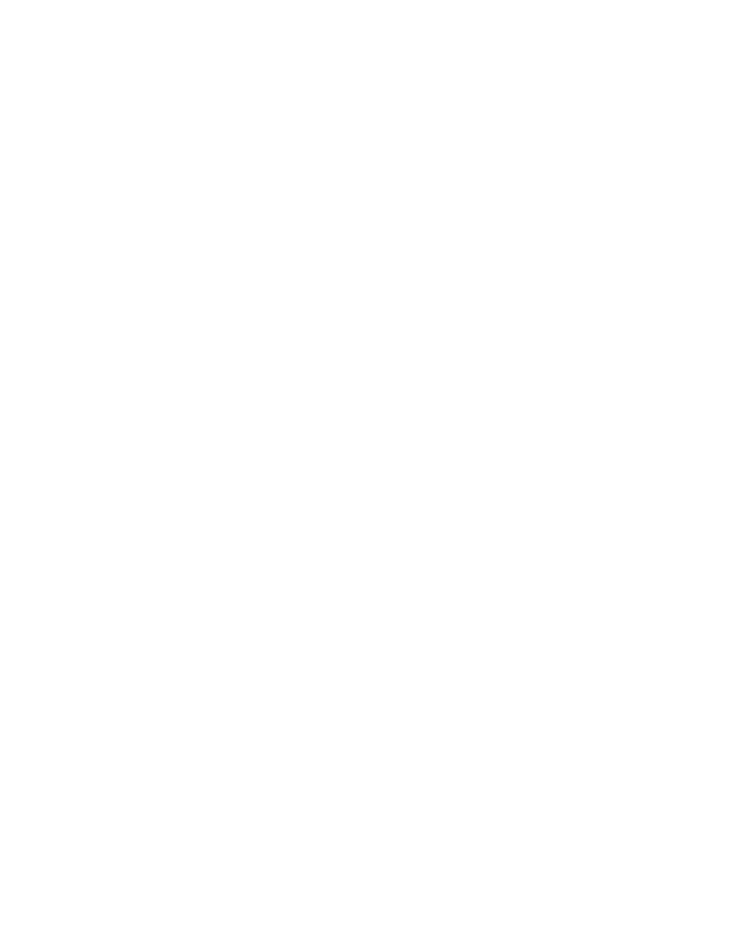
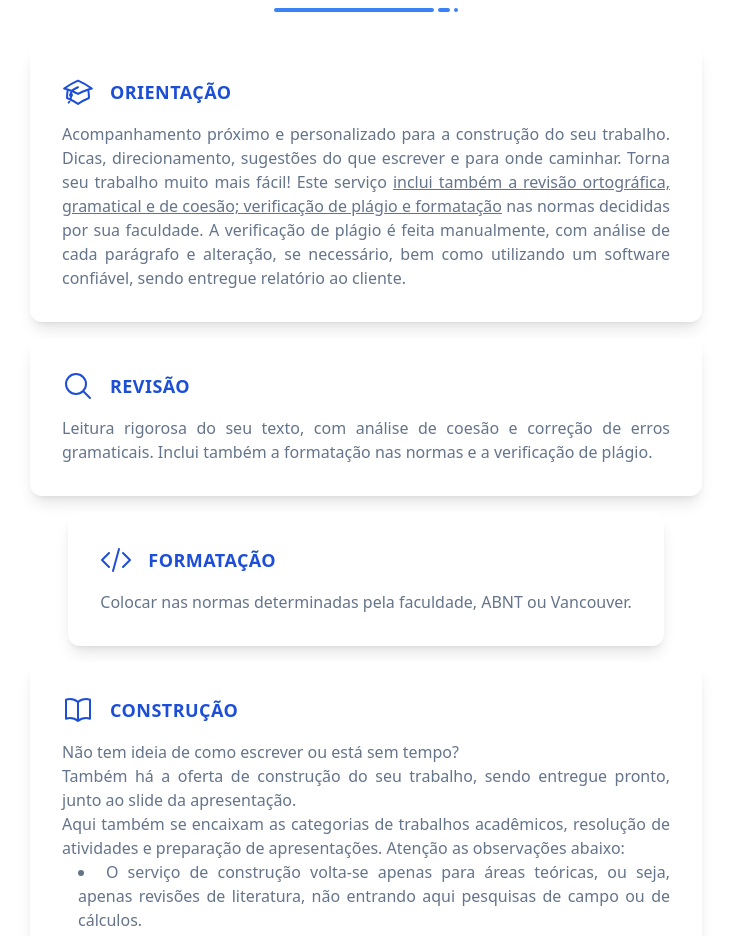
Before and after one commit to rafatosta/consultoria-academica, a React (Vite) app: page /servicos in a window 1280 px wide. Shown: the part 100-1036 px from the top of the page, without its empty margins (274-1005 px from the left). Before the commit the page ends 800 px from the top, so only its background shows below. Built offline with nearby package versions, Linux system fonts and the light colour scheme.

Commit message:
:up: Descrição dos serviços

```diff
--- a/src/pages/Services.tsx
+++ b/src/pages/Services.tsx
@@ -1,11 +1,110 @@
+import Title from "../components/Title";
+import {
+  CodeBracketIcon,
+  BookOpenIcon,
+  AcademicCapIcon,
+  MagnifyingGlassIcon,
+} from "@heroicons/react/24/outline";
+
 function Services() {
-    return (
-      <div
+  return (
+    <div>
+      <Title title="Descrição dos serviços" />
+      <div id="services" className="flex flex-col gap-y-4 p-2">
+        {services.map((service) => {
+          return (
+            <div
+              key={service.name}
+              className="max-w-lg mx-auto bg-white rounded-xl shadow-lg overflow-hidden md:max-w-2xl"
+            >
+              <div className="md:flex flex-row items-center justify-center">
+                <div className="p-8">
+                  <div className="inline-flex uppercase tracking-wide text-lg text-blue-700 font-bold items-center">
+                    <service.icon className="h-8 w-8 mr-4" />
+                    {service.name}
+                  </div>
 
-      >
-       Serviços
+                  <div className="mt-2 text-slate-500 text-justify">
+                    {service.description}
+                  </div>
+                </div>
+              </div>
+            </div>
+          );
+        })}
       </div>
-    );
-  }
+    </div>
+  );
+}
 
-  export default Services;
+const services = [
+  {
+    name: "Orientação",
+    description: (
+      <span>
+        Acompanhamento próximo e personalizado para a construção do seu
+        trabalho. Dicas, direcionamento, sugestões do que escrever e para onde
+        caminhar. Torna seu trabalho muito mais fácil! Este serviço{" "}
+        <span className="underline">
+          inclui também a revisão ortográfica, gramatical e de coesão;
+          verificação de plágio e formatação
+        </span>{" "}
+        nas normas decididas por sua faculdade. A verificação de plágio é feita
+        manualmente, com análise de cada parágrafo e alteração, se necessário,
+        bem como utilizando um software confiável, sendo entregue relatório ao
+        cliente.
+      </span>
+    ),
+    icon: AcademicCapIcon,
+  },
+  {
+    name: "Revisão",
+    description: (
+      <span>
+        Leitura rigorosa do seu texto, com análise de coesão e correção de erros
+        gramaticais. Inclui também a formatação nas normas e a verificação de
+        plágio.
+      </span>
+    ),
+    icon: MagnifyingGlassIcon,
+  },
+  {
+    name: "Formatação",
+    description: (
+      <span>
+        Colocar nas normas determinadas pela faculdade, ABNT ou Vancouver.
+      </span>
+    ),
+    icon: CodeBracketIcon,
+  },
+  {
+    name: "Construção",
+    description: (
+      <span>
+        <p>Não tem ideia de como escrever ou está sem tempo?</p>
+        <p>
+          Também há a oferta de construção do seu trabalho, sendo entregue
+          pronto, junto ao slide da apresentação.
+        </p>
+        <p>
+          Aqui também se encaixam as categorias de trabalhos acadêmicos,
+          resolução de atividades e preparação de apresentações. Atenção as
+          observações abaixo:
+        </p>
+        <ul className="list-disc list-inside ml-4">
+          <li>
+            O serviço de construção volta-se apenas para áreas teóricas, ou
+            seja, apenas revisões de literatura, não entrando aqui pesquisas de
+            campo ou de cálculos.
+          </li>
+          <li>
+            O serviço de construção não inclui redação de dissertação e teses.
+          </li>
+        </ul>
+      </span>
+    ),
+    icon: BookOpenIcon,
+  },
+];
+
+export default Services;
```
